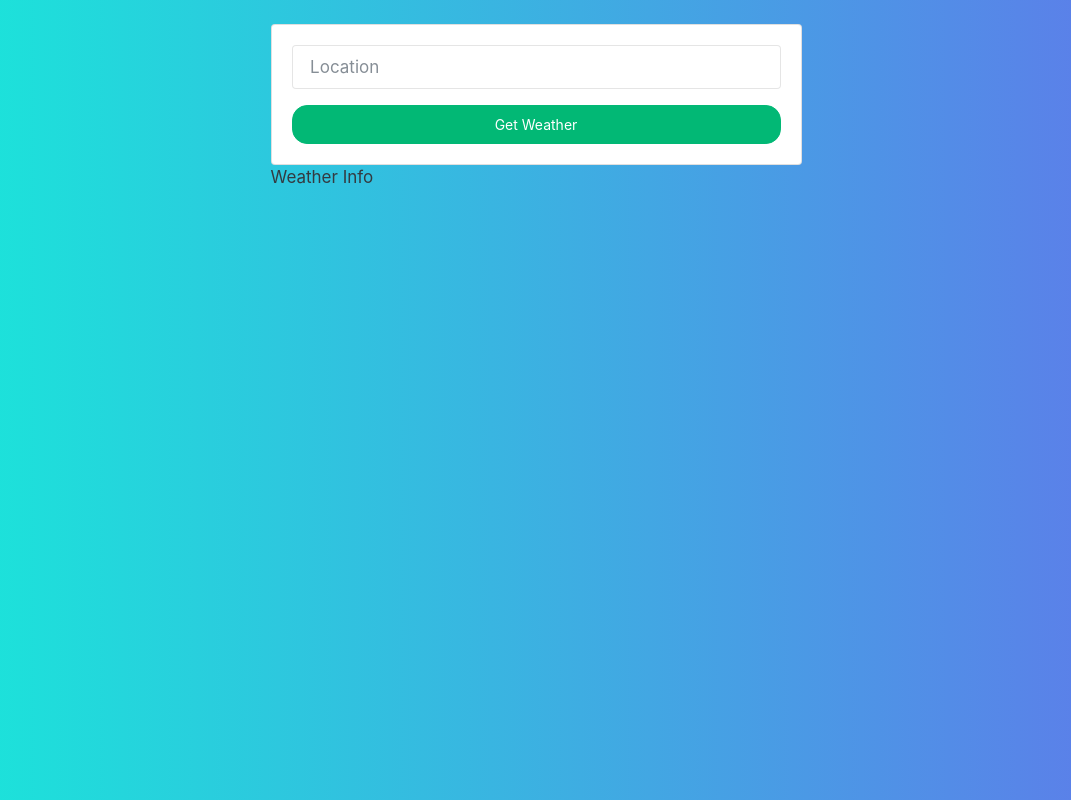
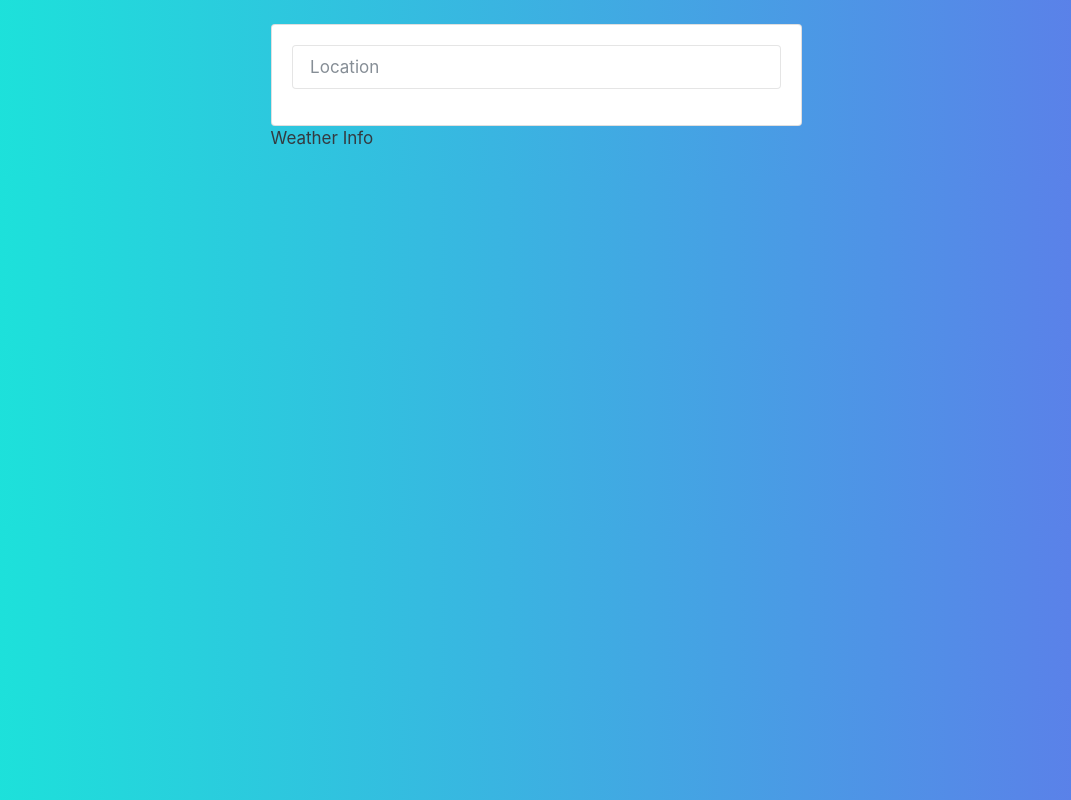
Before and after one commit to paulalenisb/weather-spa, a React (Create React App) app in the folder SPA/: page / in a window 1280 px wide. Shown: the whole page, without its empty margins (104-1175 px from the left). Built offline with nearby package versions, Linux system fonts and the light colour scheme.

Commit message:
feat: weather input

```diff
--- a/SPA/src/components/Weather/WeatherImput.js
+++ b/SPA/src/components/Weather/WeatherImput.js
@@ -1,16 +1,26 @@
 import React from 'react';
 
-export default function WheaterImput() {
+
+export default function WheaterImput({ query, setQuery, search }) {
+
+
     return (
+
         <div className="card card-body">
-            <form action="">
-                <div className="form-group">
-                    <input type="text" name="city" placeholder="Location" className="form-control" autofocus/>
-                </div>
-                <button className="btn btn-success btn-block">
-                    Get Weather
-                </button>
-            </form>
-        </div>
+        <form onSubmit={e => {e.preventDefault()}}>
+            <div className="form-group">
+                <input
+                    type="text"
+                    placeholder="Location"
+                    className="form-control"
+                    onChange={e => setQuery(e.target.value)}
+                    value={query}
+                    onKeyPress={search}/>
+            </div>
+            {/* <button className="btn btn-success btn-block">
+                Get Weather
+            </button> */}
+        </form>
+    </div>
     );
 }
```
